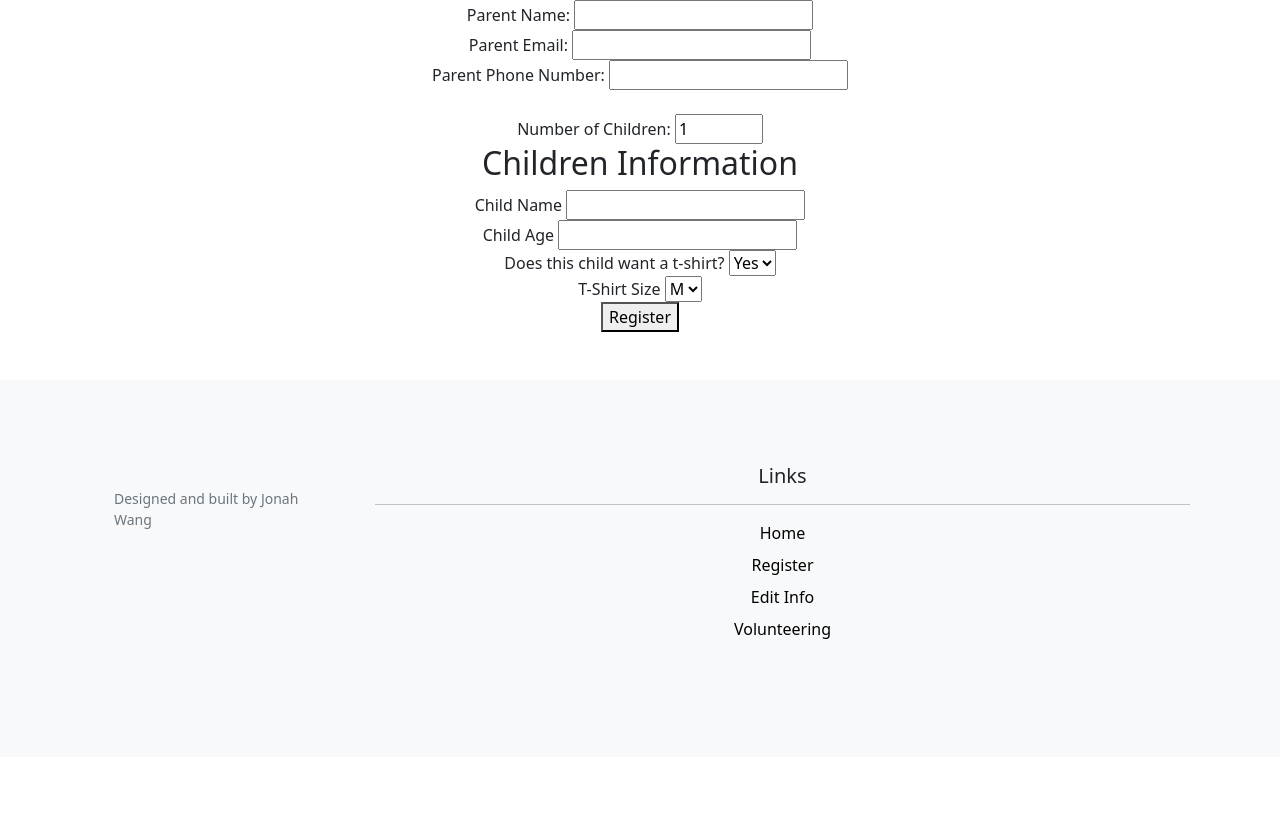
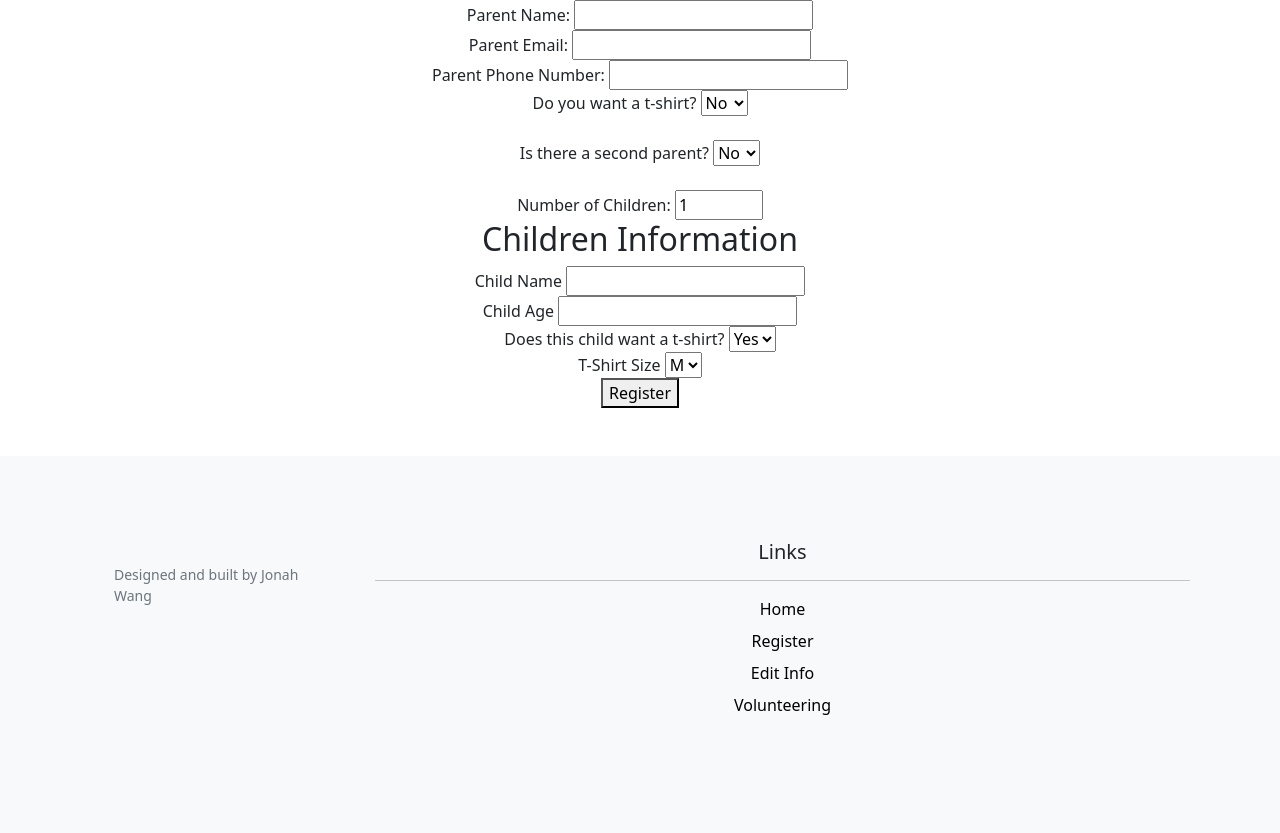
Before and after one commit to AjaxAcheles/BWFieldDay, a Flask app: page /register in a window 1280 px wide. Shown: the part 200-1033 px from the top of the page. Before the commit the page ends 839 px from the top, so only its background shows below. Run offline with Flask 3, Linux system fonts and the light colour scheme.

Commit message:
registriation front end finished

```diff
--- a/templates/register.html
+++ b/templates/register.html
@@ -8,8 +8,8 @@
 {% block content %}
     <form class="text-center" action="/register" method="POST">
         <div>
-            <label for="parent-name">Parent Name:</label>
-            <input type="text" id="parent-name" name="parent-name" required>
+            <label for="parent-1-name">Parent Name:</label>
+            <input type="text" id="parent-1-name" name="parent-1-name" required>
         </div>
         <div>
             <label for="parent-email">Parent Email:</label>
@@ -19,7 +19,52 @@
             <label for="parent-phone-number">Parent Phone Number:</label>
             <input type="tel" id="parent-phone-number" name="parent-phone-number" required>
         </div>
+        <div>
+            <label for="parent-1-t-shirt-option">Do you want a t-shirt?</label>
+            <select class="parent-t-shirt-option" data-parentNumber="1" name="parent-1-t-shirt-option" id="parent-1-t-shirt-option">
+                <option value="false">No</option>
+                <option value="true">Yes</option>
+            </select>
+        </div>
+        <div id="parent-1-t-shirt-size-container" style="display: none;">
+            <label for="parent-1-t-shirt-size">T-Shirt Size</label>
+            <select name="parent-1-t-shirt-size" id="parent-1-t-shirt-size">
+                <option value="M">M</option>
+                <option value="L">L</option>
+            </select>
+        </div>
+
         <br>
+
+        <div>
+            <label for="is-parent-2">Is there a second parent?</label>
+            <select name="is-parent-2" id="is-parent-2">
+                <option value="false">No</option>
+                <option value="true">Yes</option>
+            </select>
+        </div>
+        <div id="parent-2-info-container" style="display: none;">
+            <div>
+                <label for="parent-1-name">Parent Name:</label>
+                <input type="text" id="parent-1-name" name="parent-1-name" required>
+            </div>
+            <div>
+                <label for="parent-2-t-shirt-option">Do you want a t-shirt?</label>
+                <select class="parent-t-shirt-option" data-parentNumber="2" name="parent-2-t-shirt-option" id="parent-2-t-shirt-option">
+                    <option value="false">No</option>
+                    <option value="true">Yes</option>
+                </select>
+            </div>
+            <div id="parent-2-t-shirt-size-container" style="display: none;">
+                <label for="parent-2-t-shirt-size">T-Shirt Size</label>
+                <select name="parent-2-t-shirt-size" id="parent-2-t-shirt-size">
+                    <option value="M">M</option>
+                    <option value="L">L</option>
+                </select>
+            </div>
+        </div>
+        <br>
+
         <div>
             <label for="number-of-children">Number of Children:</label>
             <input type="number" id="number-of-children" name="number-of-children" min="1" max="10" value=1 required>
@@ -120,7 +165,7 @@
         }
 
         // if any .t-shirt-choice is true, then remove .t-shirt
-        function onChangeTShirtOption (event) {
+        function onChangeChildTShirtOption (event) {
             var changed = event.currentTarget;
             if (changed.value == "true") {
                 $(`#child-${changed.dataset.childnumber}-t-shirt-size-container`).show()
@@ -130,8 +175,30 @@
             }
         }
 
+        function onChangeParentTShirtOption(event) {
+            var changed = event.currentTarget;
+            if (changed.value == "true") {
+                $(`#parent-${changed.dataset.parentnumber}-t-shirt-size-container`).show()
+            }
+            else if (changed.value == "false") {
+                $(`#parent-${changed.dataset.parentnumber}-t-shirt-size-container`).hide()
+            }
+        }
+
+        function onAddNewParent(event) {
+            var changed = event.currentTarget;
+            if (changed.value == "true") {
+                $(`#parent-2-info-container`).show()
+            }
+            else if (changed.value == "false") {
+                $(`#parent-2-info-container`).hide()
+            }
+        }
+
 
         $("#number-of-children").change(onAddChild);
-        $(".child-t-shirt-option").change(onChangeTShirtOption);
+        $(".child-t-shirt-option").change(onChangeChildTShirtOption);
+        $(".parent-t-shirt-option").change(onChangeParentTShirtOption);
+        $("#is-parent-2").change(onAddNewParent);
     </script>
 {% endblock %}
```
Also changed, not shown: fetch_data.py (+5 -4 lines), database.db.
